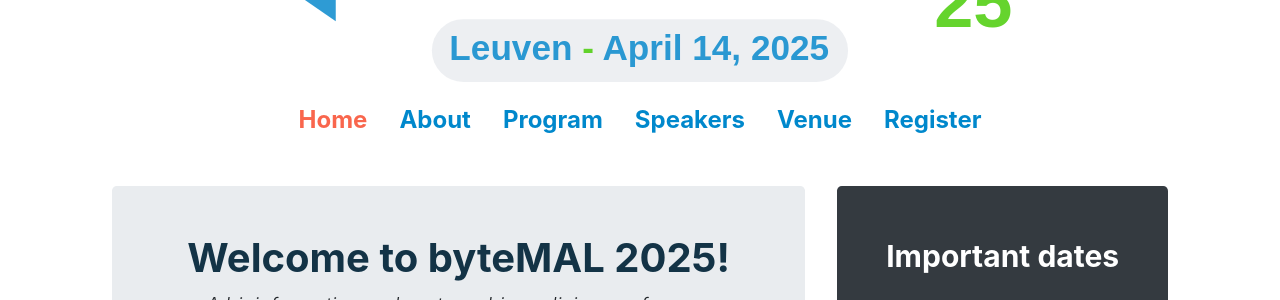
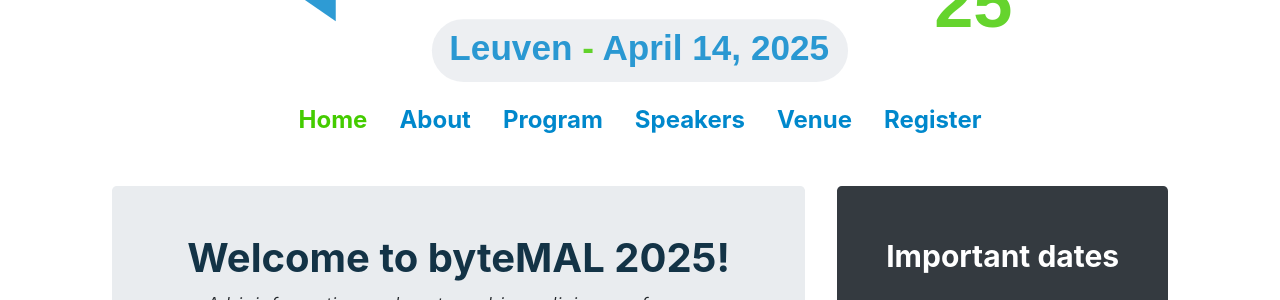
Before and after one commit to bytemal/bytemal-2025, a Jekyll site: the page built from index.html, in a window 1280 px wide. Shown: the part 331-631 px from the top of the page. Built offline with Jekyll 4.4.1, drawn with Linux system fonts in a browser that asks for light colours; nearby versions of some CDN libraries.

Commit message:
home colour change

```diff
--- a/_layouts/default.html
+++ b/_layouts/default.html
@@ -32,7 +32,7 @@
 		</a>
 		<ul class="nav justify-content-center">
 			<li class="nav-item px-1 px-md-3">
-				<b><a href="/bytemal-2025/" style="color: #F9664D; font-size: 24px">Home</a></b>
+				<b><a href="/bytemal-2025/" style="color: #44cc00; font-size: 24px">Home</a></b>
 			</li>
 			<li class="nav-item px-1 px-md-3">
 				<b><a href="/bytemal-2025/about" style="color: #0088CC; font-size: 24px">About</a></b>
```
